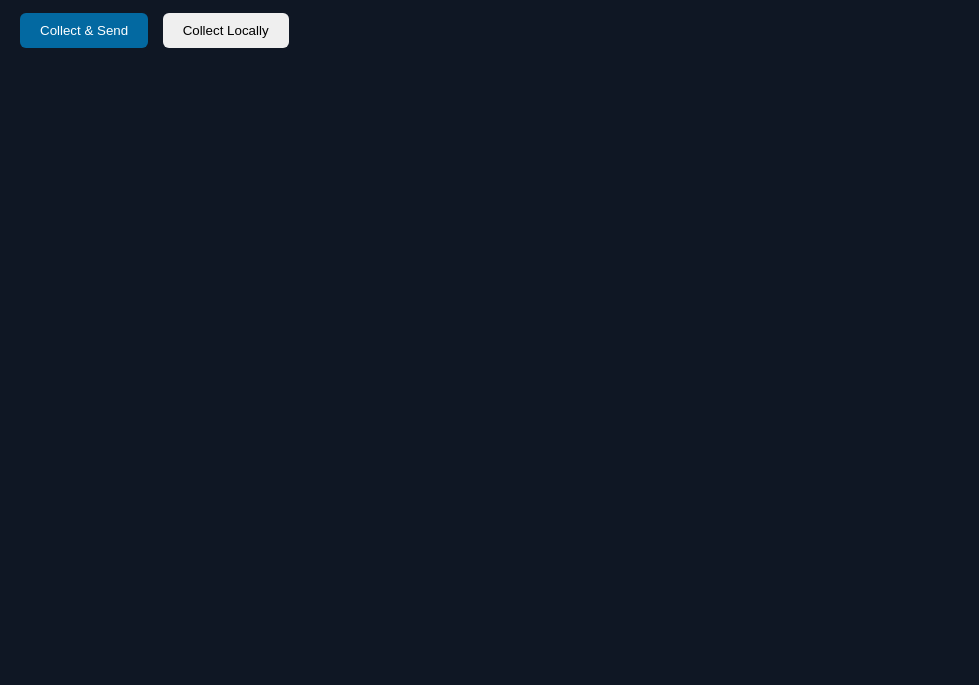
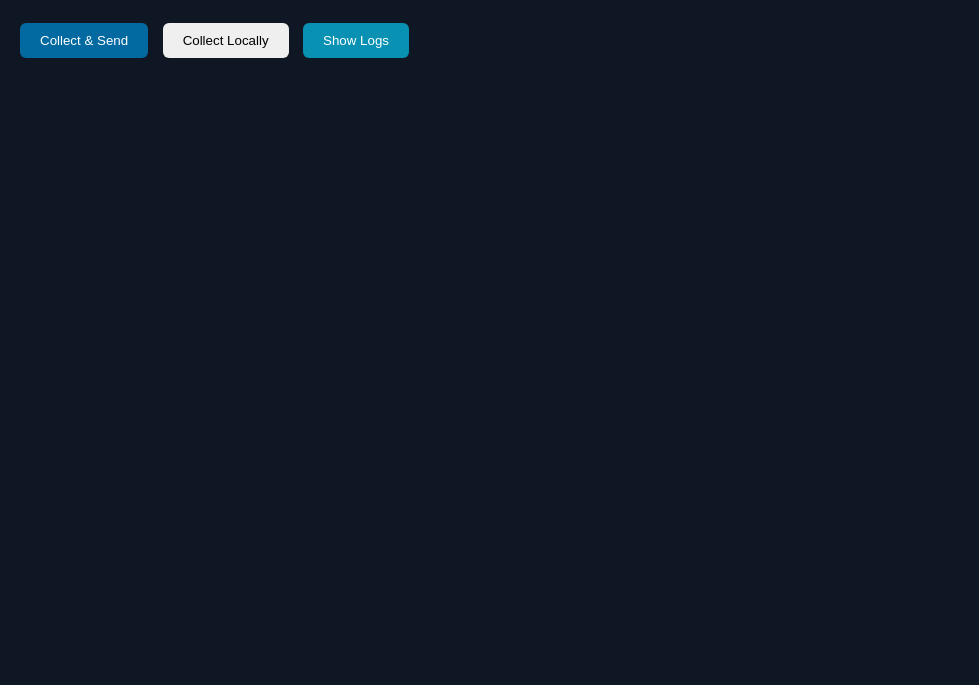
Before and after one commit to LORDMEGA-MD/Megalogger, a website: page public/device-logger.html in a window 1280 px wide. Shown: the part 115-800 px from the top of the page, without its empty margins (0-979 px from the left). Drawn offline with Linux system fonts and the light colour scheme.

Commit message:
Update device-logger.html

```diff
--- a/public/device-logger.html
+++ b/public/device-logger.html
@@ -36,6 +36,11 @@
   }
   .field { margin: 4px 0; }
   .field span { font-weight: bold; color: #7dd3fc; }
+  #showKeyBtn {
+    margin-top: 10px;
+    background: #0891b2;
+    color: white;
+  }
 </style>
 </head>
 <body>
@@ -45,13 +50,14 @@
 
 <button id="collectBtn" class="btn primary">Collect & Send</button>
 <button id="collectLocal" class="btn">Collect Locally</button>
+<button id="showKeyBtn" class="btn">Show Logs</button>
 
 <div id="log"></div>
 
 <script>
 let collectedPayloads = []; // store collected device info here
 
-// Utility to append to log if key is matched
+// Display collected logs in organized format
 function displayLogs() {
   const logEl = document.getElementById('log');
   logEl.innerHTML = '';
@@ -142,9 +148,7 @@ async function collectDevice(sendToServer=false){
 document.getElementById('collectBtn').onclick = ()=>collectDevice(true);
 document.getElementById('collectLocal').onclick = ()=>collectDevice(false);
 
-// Key entry to reveal collected logs
-window.addEventListener('keydown', async (e)=>{
-  if(e.key === 'Enter'){
+document.getElementById('showKeyBtn').onclick = ()=>{
   const key = prompt('Enter key to display logs:')?.trim();
   if(key === '54321'){
     displayLogs();
@@ -152,8 +156,7 @@ window.addEventListener('keydown', async (e)=>{
   } else {
     alert('Access Denied');
   }
-  }
-});
+};
 
 </script>
 </body>
```
Lines whose indentation alone changed are shown as unchanged.
